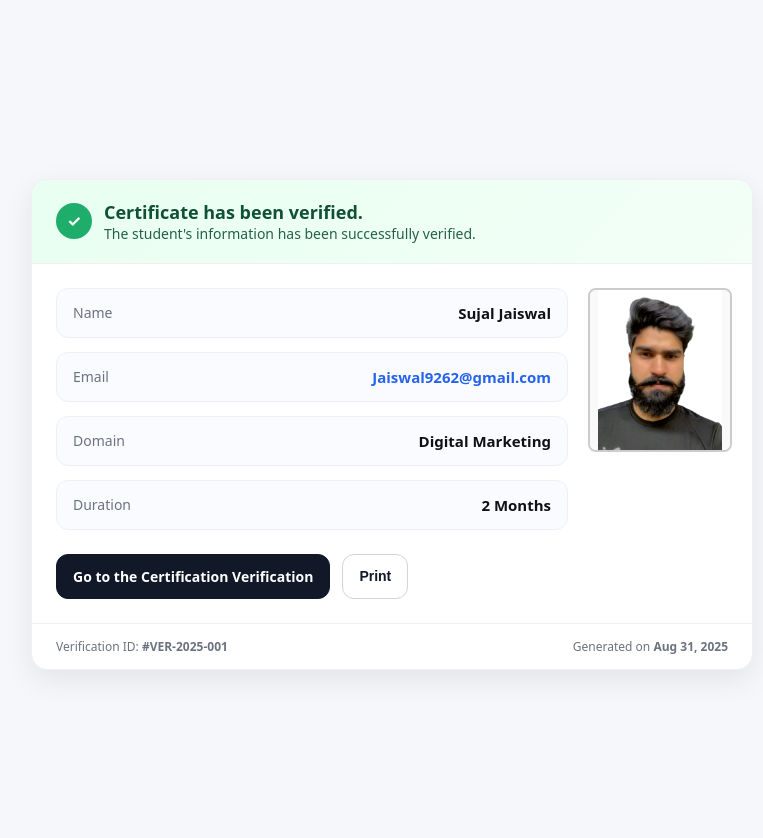
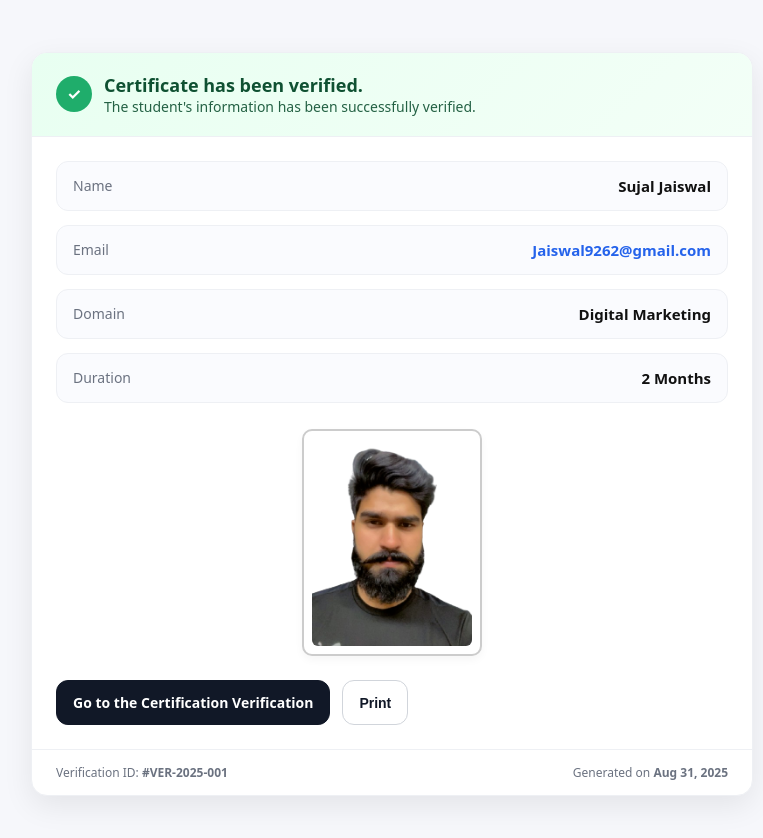
Before and after one commit to Siddhartrockx/certificate_validator, a plain HTML site: page docs/index.html in a window 1280 px wide. Shown: the whole page, without its empty margins (248-1011 px from the left). Drawn offline with Linux system fonts and the light colour scheme.

Commit message:
Update index.html

```diff
--- a/docs/index.html
+++ b/docs/index.html
@@ -23,8 +23,8 @@
         </div>
       </div>
 
-      <!-- Body / Details -->
-      <div style="padding:24px; display:grid; grid-template-columns: 1fr 140px; gap:20px; align-items:start;">
+      <!-- Body / Details (now single-column; photo comes AFTER details like an ID card) -->
+      <div style="padding:24px; display:grid; grid-template-columns: 1fr; gap:20px; align-items:start;">
 
         <!-- Student info -->
         <div style="display:grid; gap:14px;">
@@ -53,11 +53,19 @@
           </div>
         </div>
 
-<!-- Photo -->
-<div style="width:140px; height:160px; border:2px solid #ccc; border-radius:8px; overflow:hidden; background:#f9f9f9; display:flex; align-items:center; justify-content:center;">
-  <img src="sj_p.png" alt="Student Photo" style="width:100%; height:100%; object-fit:contain; background:#f9f9f9;" />
-</div>
-</div>
+        <!-- Photo (below all details, centered like an ID card) -->
+        <div style="display:flex; justify-content:center; align-items:center; margin-top:6px;">
+          <div style="width:160px; padding:8px; border:2px solid #ccc; border-radius:10px; background:#fff; box-shadow:0 4px 8px rgba(0,0,0,0.04); display:flex; align-items:center; justify-content:center; overflow:hidden;">
+            <!--
+              Use max-width / max-height so the full image is visible (no cropping).
+              If your original image is large, this will scale it down while preserving the whole photo.
+            -->
+            <img src="sj_p.png" alt="Student Photo"
+                 style="display:block; max-width:100%; max-height:220px; width:auto; height:auto; object-fit:contain; border-radius:6px;" />
+          </div>
+        </div>
+
+      </div>
 
       <!-- CTA -->
       <div style="padding:0 24px 24px; display:flex; gap:12px; flex-wrap:wrap;">
```
